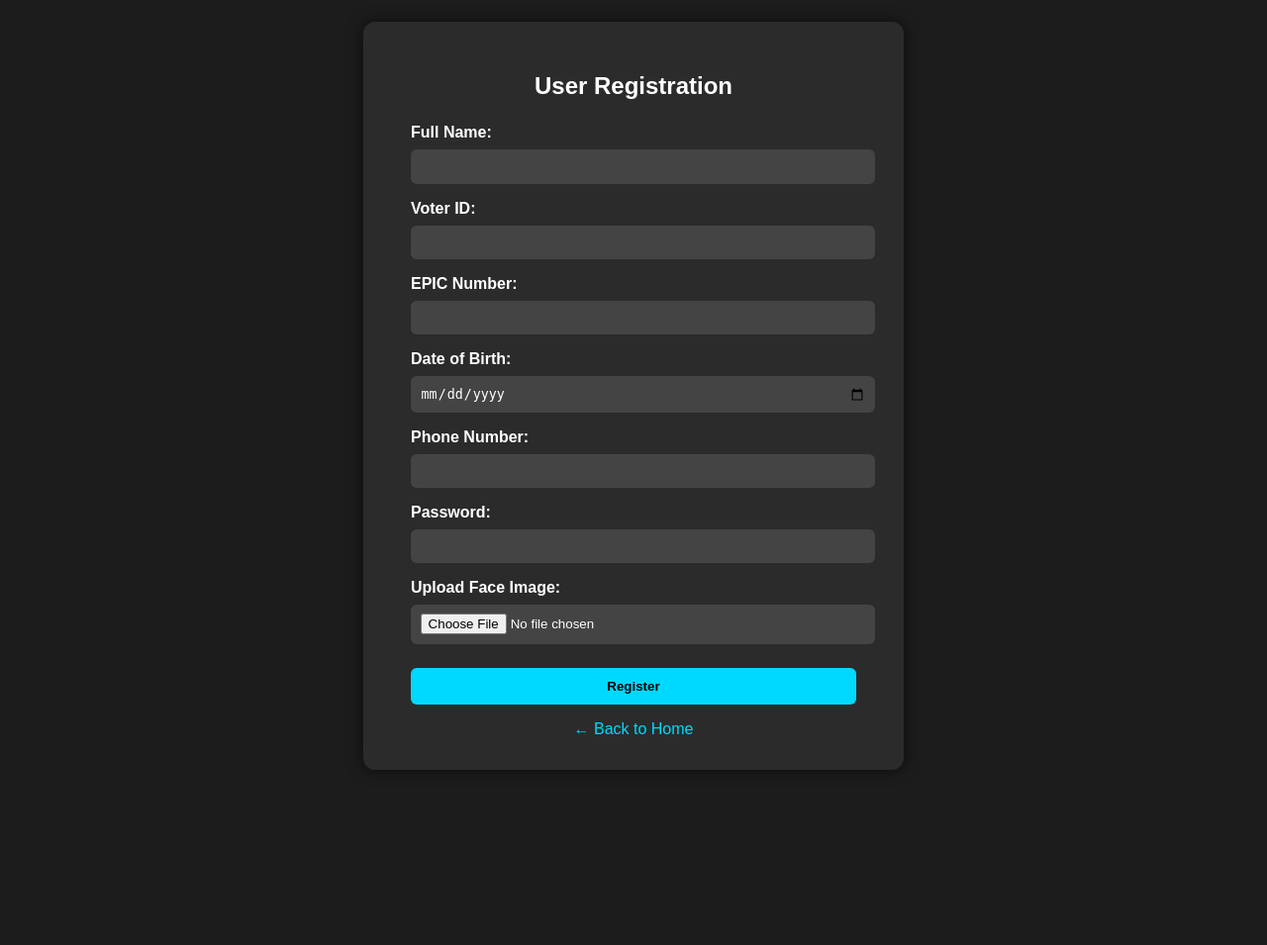
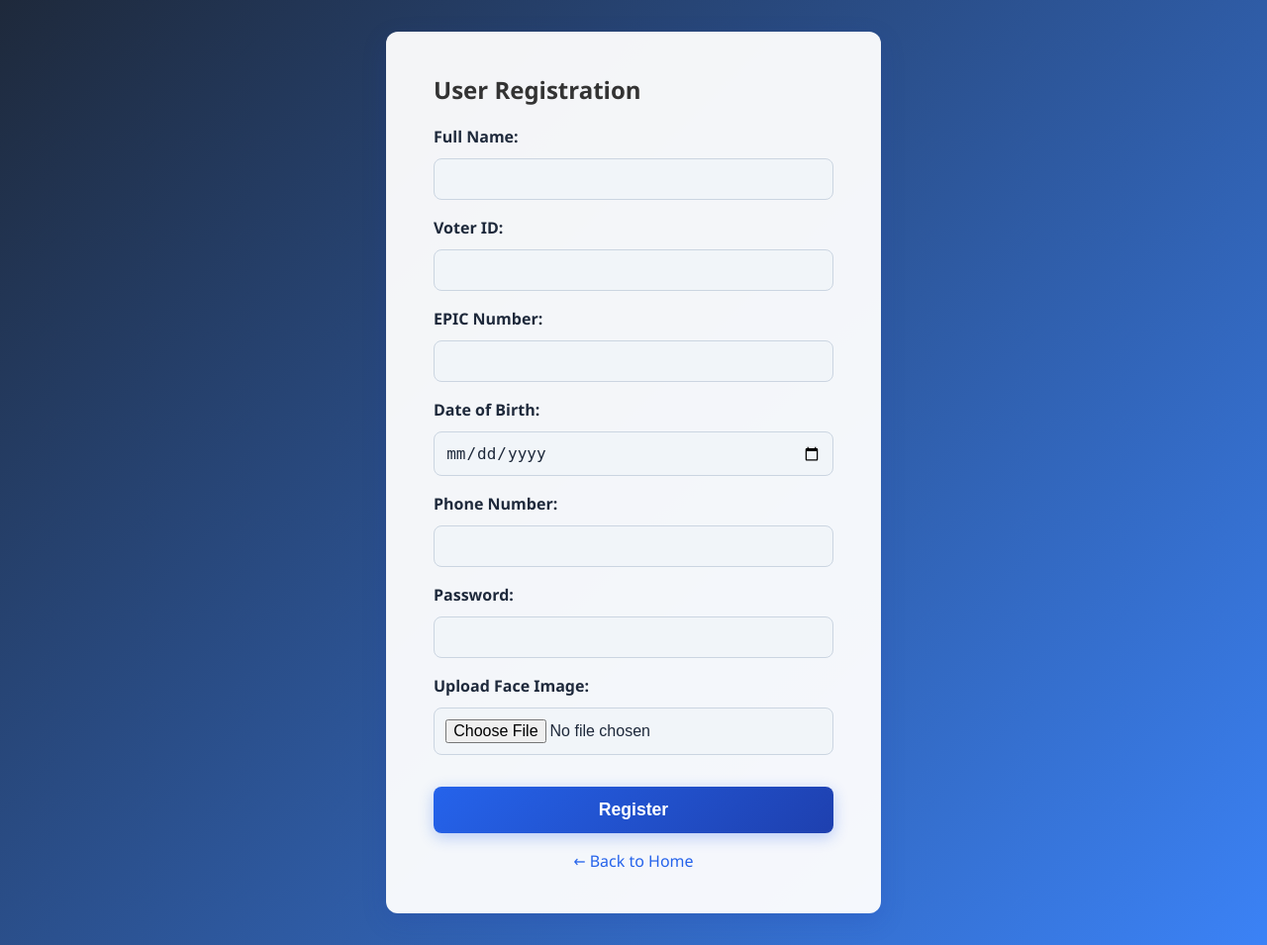
Before and after one commit to Syedjunaid30/Online_Voting_System, a Flask app: page /register in a window 1280 px wide. Shown: the whole page at 99% size. Before the commit the page ends 778 px from the top, so only its background shows below. Run offline with Flask 3, Linux system fonts and the light colour scheme.

Commit message:
updated registration page

```diff
--- /dev/null
+++ b/static/css/registration.css
@@ -0,0 +1,106 @@
+/* Form container with gradient background */
+.registration-wrapper {
+    display: flex;
+    justify-content: center;
+    align-items: center;
+    min-height: 100vh;
+    background: linear-gradient(135deg, #1e293b, #3b82f6);
+    padding: 2rem;
+}
+
+/* Registration box */
+.register-box {
+    background: rgba(255, 255, 255, 0.95);
+    padding: 2.5rem 3rem;
+    border-radius: 12px;
+    box-shadow: 0 8px 25px rgba(30, 64, 175, 0.2);
+    width: 100%;
+    max-width: 500px;
+}
+
+/* Labels and Inputs */
+.register-box label {
+    display: block;
+    margin-top: 1rem;
+    font-weight: 600;
+    color: #1e293b;
+}
+
+.register-box input {
+    width: 100%;
+    padding: 0.7rem;
+    border: 1px solid #cbd5e1;
+    border-radius: 8px;
+    margin-top: 0.5rem;
+    background-color: #f1f5f9;
+    color: #1e293b;
+    font-size: 1rem;
+}
+
+/* CTA-style button */
+.register-box button.cta-button {
+    margin-top: 2rem;
+    width: 100%;
+    background: linear-gradient(135deg, #2563eb, #1e40af);
+    color: white;
+    border: none;
+    padding: 0.8rem;
+    border-radius: 8px;
+    font-size: 1.1rem;
+    cursor: pointer;
+}
+
+.register-box button.cta-button:hover {
+    background: linear-gradient(135deg, #1e40af, #2563eb);
+}
+
+/* Error messages */
+.error {
+    color: #ef4444;
+    text-align: center;
+    margin-top: 1rem;
+}
+
+/* Back link */
+.back-link {
+    text-align: center;
+    margin-top: 1rem;
+}
+
+.back-link a {
+    color: #2563eb;
+    text-decoration: none;
+}
+
+.back-link a:hover {
+    text-decoration: underline;
+}
+
+#flash-message-container {
+    position: fixed;
+    top: 20px;
+    right: 20px;
+    z-index: 9999;
+}
+
+.flash-message {
+    background-color: #2563eb;
+    color: white;
+    padding: 1rem 1.5rem;
+    margin-bottom: 10px;
+    border-radius: 10px;
+    box-shadow: 0 4px 12px rgba(0, 0, 0, 0.15);
+    font-weight: 500;
+    opacity: 1;
+    animation: fadeOutStable 5s forwards;
+}
+
+/* Smooth fade-out animation */
+@keyframes fadeOutStable {
+    0%, 85% {
+        opacity: 1;
+    }
+    100% {
+        opacity: 0;
+    }
+}
--- /dev/null
+++ b/static/css/registration_animation.css
@@ -0,0 +1,15 @@
+/* Example fade-in animation */
+@keyframes fadeIn {
+    0% {
+        opacity: 0;
+        transform: translateY(20px);
+    }
+    100% {
+        opacity: 1;
+        transform: translateY(0);
+    }
+}
+
+.register-box {
+    animation: fadeIn 0.8s ease-in-out;
+}
--- /dev/null
+++ b/static/js/registration.js
@@ -0,0 +1,6 @@
+setTimeout(() => {
+        document.querySelectorAll('.flash-message').forEach(msg => {
+            msg.style.opacity = '0';
+            setTimeout(() => msg.remove(), 1000);
+        });
+    }, 4000);
--- a/templates/register.html
+++ b/templates/register.html
@@ -1,87 +1,29 @@
 <!DOCTYPE html>
 <html lang="en">
+
 <head>
     <meta charset="UTF-8">
     <title>User Registration - Online Voting System</title>
-    <style>
-        body {
-            background-color: #1c1c1c;
-            color: white;
-            font-family: Arial, sans-serif;
-            display: flex;
-            justify-content: center;
-            align-items: center;
-            height: 100vh;
-            margin: 0;
-        }
+    <link rel="stylesheet" href="{{ url_for('static', filename='css/home.css') }}"> <!-- Your main CSS -->
+    <link rel="stylesheet" href="{{ url_for('static', filename='css/registration.css') }}"> <!-- Registration styles -->
+    <link rel="stylesheet" href="{{ url_for('static', filename='css/registration_animation.css') }}">
+    <!-- Optional: animations -->
 
-        .register-box {
-            background-color: #2b2b2b;
-            padding: 2rem 3rem;
-            border-radius: 12px;
-            box-shadow: 0 0 15px rgba(0, 0, 0, 0.6);
-            width: 450px;
-        }
 
-        .register-box h2 {
-            text-align: center;
-            margin-bottom: 1.5rem;
-        }
+</head>
 
-        .register-box label {
-            display: block;
-            margin-top: 1rem;
-            font-weight: bold;
-        }
-
-        .register-box input {
-            width: 100%;
-            padding: 0.6rem;
-            border: none;
-            border-radius: 6px;
-            margin-top: 0.5rem;
-            background-color: #444;
-            color: white;
-        }
-
-        .register-box button {
-            margin-top: 1.5rem;
-            width: 100%;
-            padding: 0.7rem;
-            background-color: #00d9ff;
-            color: #000;
-            font-weight: bold;
-            border: none;
-            border-radius: 6px;
-            cursor: pointer;
-        }
-
-        .register-box button:hover {
-            background-color: #00aacc;
-        }
-
-        .error {
-            color: red;
-            text-align: center;
-            margin-top: 1rem;
-        }
-
-        .back-link {
-            text-align: center;
-            margin-top: 1rem;
-        }
-
-        .back-link a {
-            color: #00d9ff;
-            text-decoration: none;
-        }
-
-        .back-link a:hover {
-            text-decoration: underline;
-        }
-    </style>
-</head>
 <body>
+      <!-- Flash message container -->
+            <div id="flash-message-container">
+                {% with messages = get_flashed_messages() %}
+                {% if messages %}
+                {% for message in messages %}
+                <div class="flash-message">{{ message }}</div>
+                {% endfor %}
+                {% endif %}
+                {% endwith %}
+            </div>
+    <div class="registration-wrapper">
         <form method="POST" class="register-box" enctype="multipart/form-data">
             <h2>User Registration</h2>
 
@@ -106,21 +48,15 @@
             <label for="face_image">Upload Face Image:</label>
             <input type="file" name="face_image" id="face_image" accept="image/*" required>
 
-        <button type="submit">Register</button>
+            <button type="submit" class="cta-button">Register</button>
 
-        {% with messages = get_flashed_messages() %}
-        {% if messages %}
-        <div class="error">
-            {% for message in messages %}
-            <p>{{ message }}</p>
-            {% endfor %}
-        </div>
-        {% endif %}
-        {% endwith %}
+
 
             <div class="back-link">
                 <a href="{{ url_for('home') }}">← Back to Home</a>
             </div>
         </form>
+    </div>
 </body>
+
 </html>
```
Lines whose indentation alone changed are shown as unchanged.
